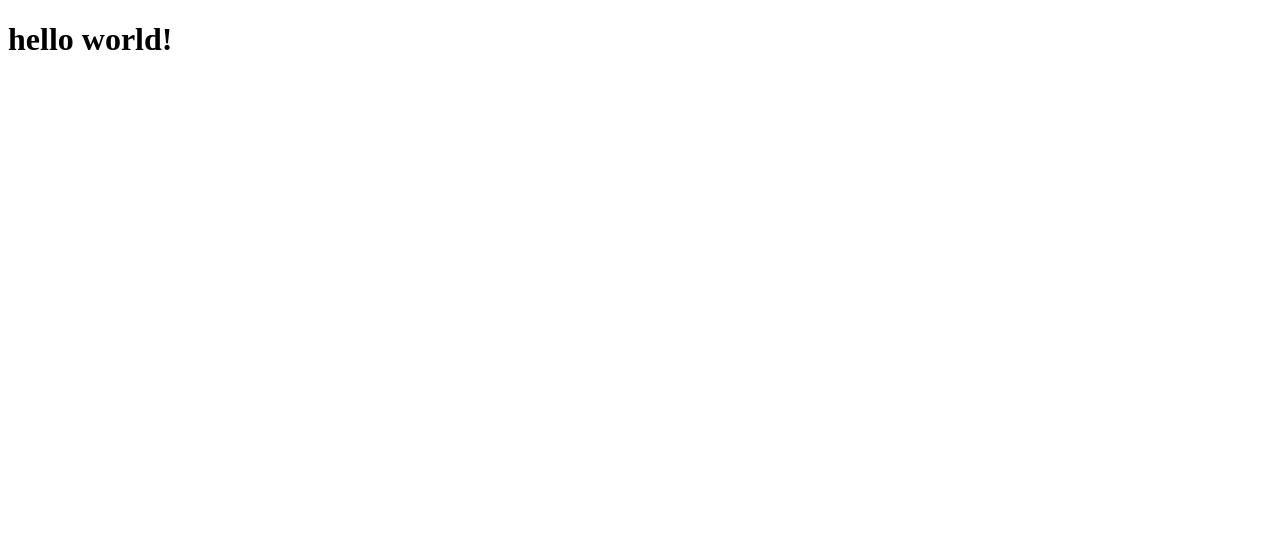
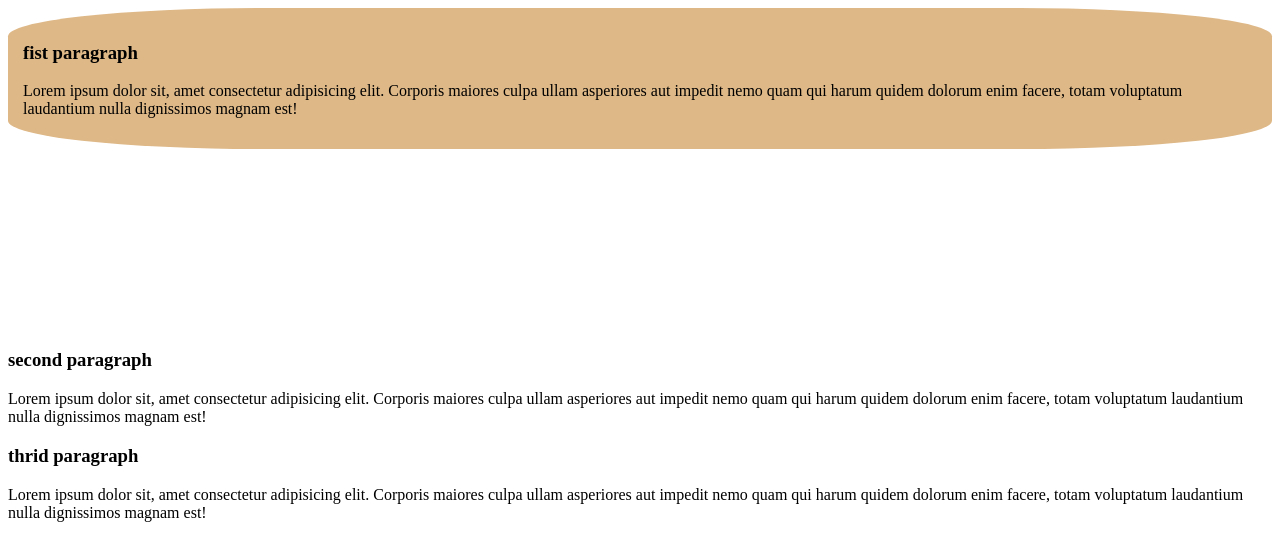
Before and after one commit to mtrkali/my-first-github-repo, a plain HTML site: page index.html in a window 1280 px wide. Drawn offline with Linux system fonts and the light colour scheme.

Commit message:
first css file added

```diff
--- /dev/null
+++ b/css file/blog.css
@@ -0,0 +1,15 @@
+.color{
+    background-color: burlywood;
+}
+
+.padding{
+    padding:15px;
+}
+
+.margin{
+    margin-bottom:200px;
+}
+
+.br{
+    border-radius: 20%;
+}
--- a/index.html
+++ b/index.html
@@ -3,9 +3,23 @@
 <head>
     <meta charset="UTF-8">
     <meta name="viewport" content="width=device-width, initial-scale=1.0">
-    <title>Document</title>
+    <link rel="stylesheet" href="css file/blog.css">
+    <title>fisrt github testing website</title>
 </head>
 <body>
-    <h1>hello world!</h1>
+    <div class="color padding margin br">
+        <h3>fist paragraph</h3>
+        <p>Lorem ipsum dolor sit, amet consectetur adipisicing elit. Corporis maiores culpa ullam asperiores aut impedit nemo quam qui harum quidem dolorum enim facere, totam voluptatum laudantium nulla dignissimos magnam est!</p>
+    </div>
+    <div>
+        <h3>second paragraph</h3>
+        <p>Lorem ipsum dolor sit, amet consectetur adipisicing elit. Corporis maiores culpa ullam asperiores aut impedit nemo quam qui harum quidem dolorum enim facere, totam voluptatum laudantium nulla dignissimos magnam est!</p>
+    </div>
+
+    <div>
+        <h3>thrid paragraph</h3>
+        <p>Lorem ipsum dolor sit, amet consectetur adipisicing elit. Corporis maiores culpa ullam asperiores aut impedit nemo quam qui harum quidem dolorum enim facere, totam voluptatum laudantium nulla dignissimos magnam est!</p>
+    </div>
+
 </body>
 </html>
```
